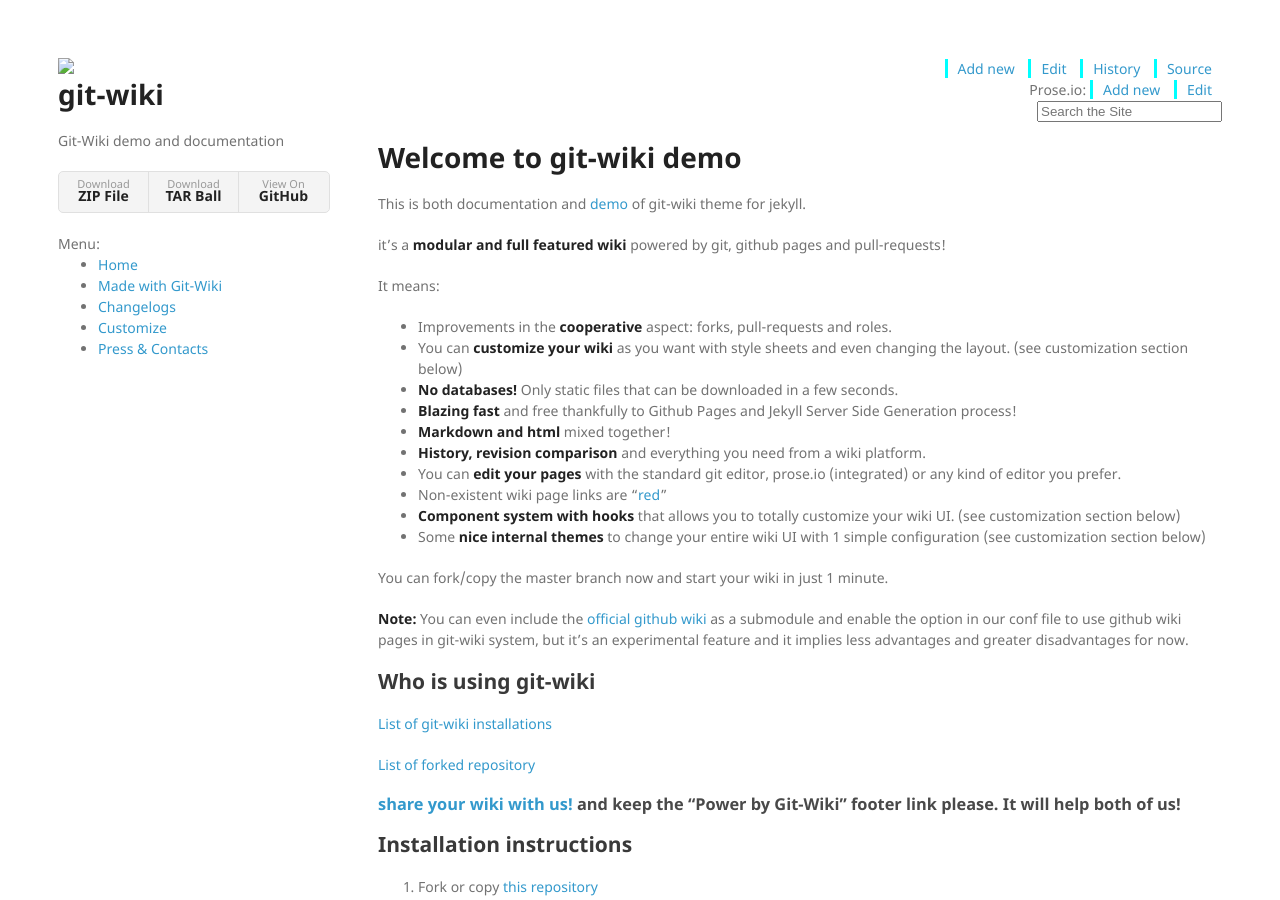
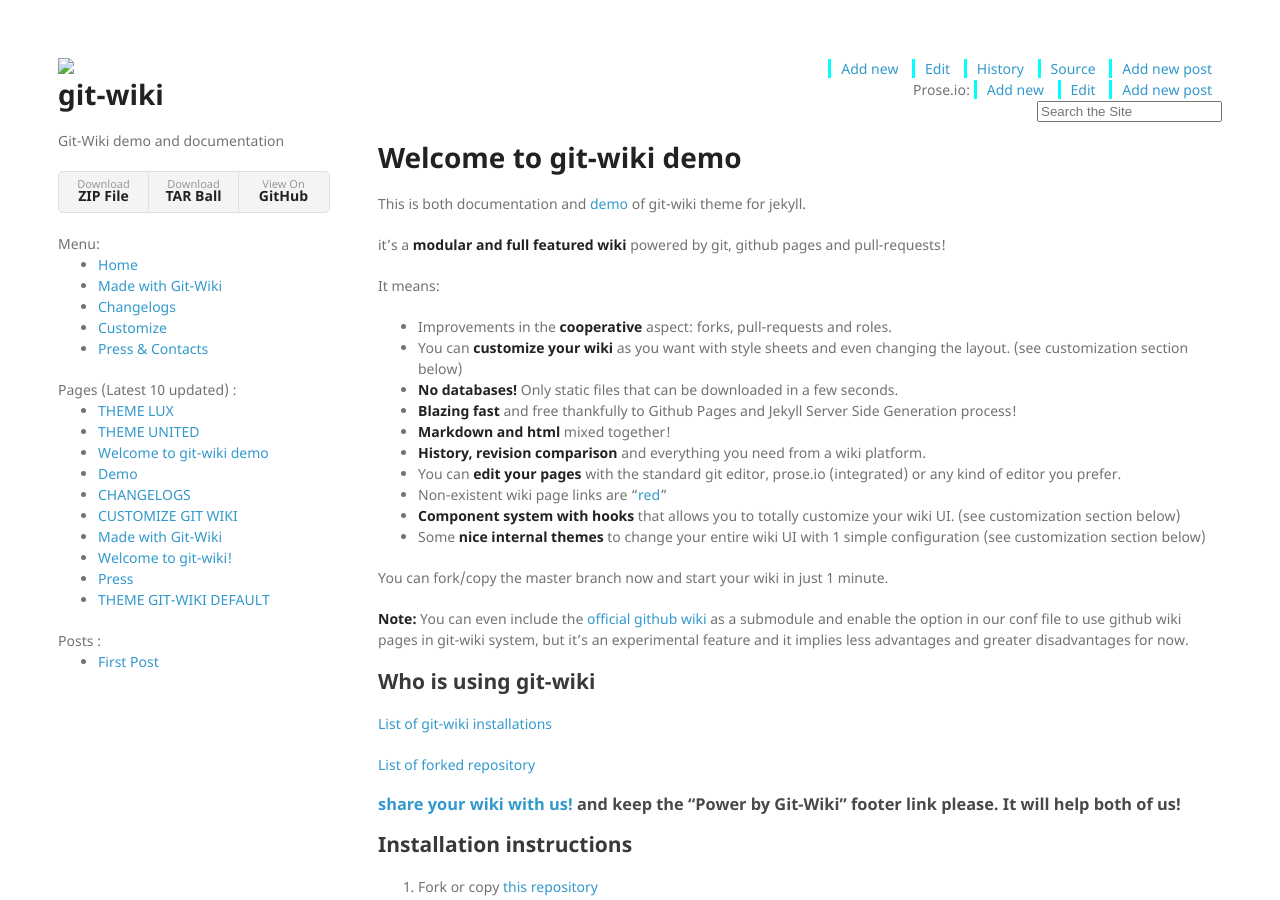
Before and after one commit to Drassil/git-wiki-theme, a Jekyll site: the page built from index.md, in a window 1280 px wide and 900 px high. Built offline with Jekyll 4.4.1, drawn with Linux system fonts in a browser that asks for light colours; nearby versions of some CDN libraries; our own code applies the rules of GitHub Pages for plain Markdown files; comment, search, counter and statistics services are not loaded.

Commit message:
Commit and first post

```diff
--- a/_config.yml
+++ b/_config.yml
@@ -2,6 +2,11 @@
 title: git-wiki
 description: Git-Wiki demo and documentation
 show_downloads: true
+show_wiki_pages: true
+show_wiki_pages_limit: 10
+blog_feature: true
+show_wiki_posts: true
+show_wiki_posts_limit: 5
 logo_url: http://drassil.github.io/git-wiki/assets/images/1200px-Wikipedia-logo-v2.svg_.png
 google_analytics:
 git_branch: gh-pages
@@ -59,8 +64,13 @@
 inc_before_styles :
 inc_after_styles :
 inc_before_header :
-inc_after_header: "drassil/sidebar.html"
+inc_after_header:
 inc_before_tail :
 inc_after_tail :
 inc_before_tools :
 inc_after_tools :
+
+inc_before_page_list : "drassil/sidebar.html"
+inc_after_page_list :
+inc_before_post_list :
+inc_after_post_list :
--- /dev/null
+++ b/_posts/2018-12-17-first-post.md
@@ -0,0 +1,8 @@
+# First post
+
+
+Welcome to Git Wiki first post!
+
+it's a post example and nothing more
+
+you can use Add or Edit buttons to create or edit posts the same way you create pages!
```
